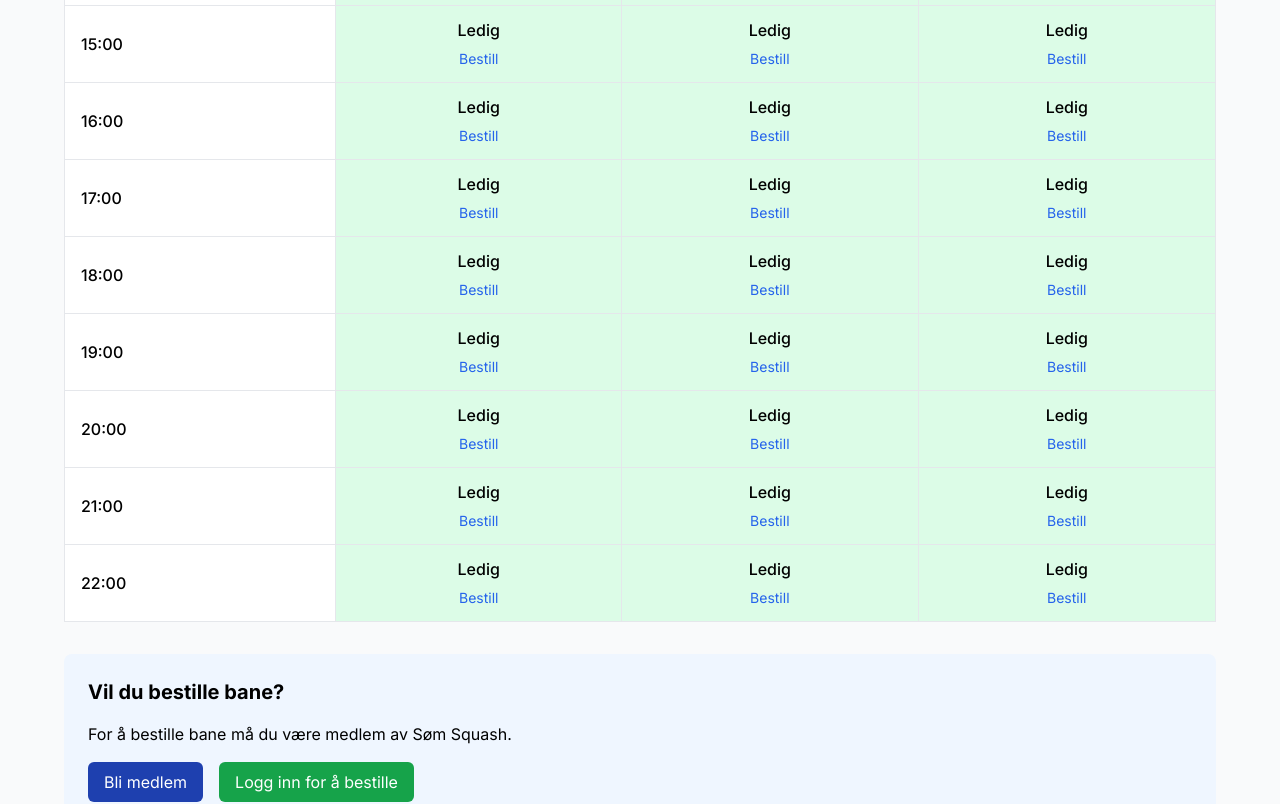
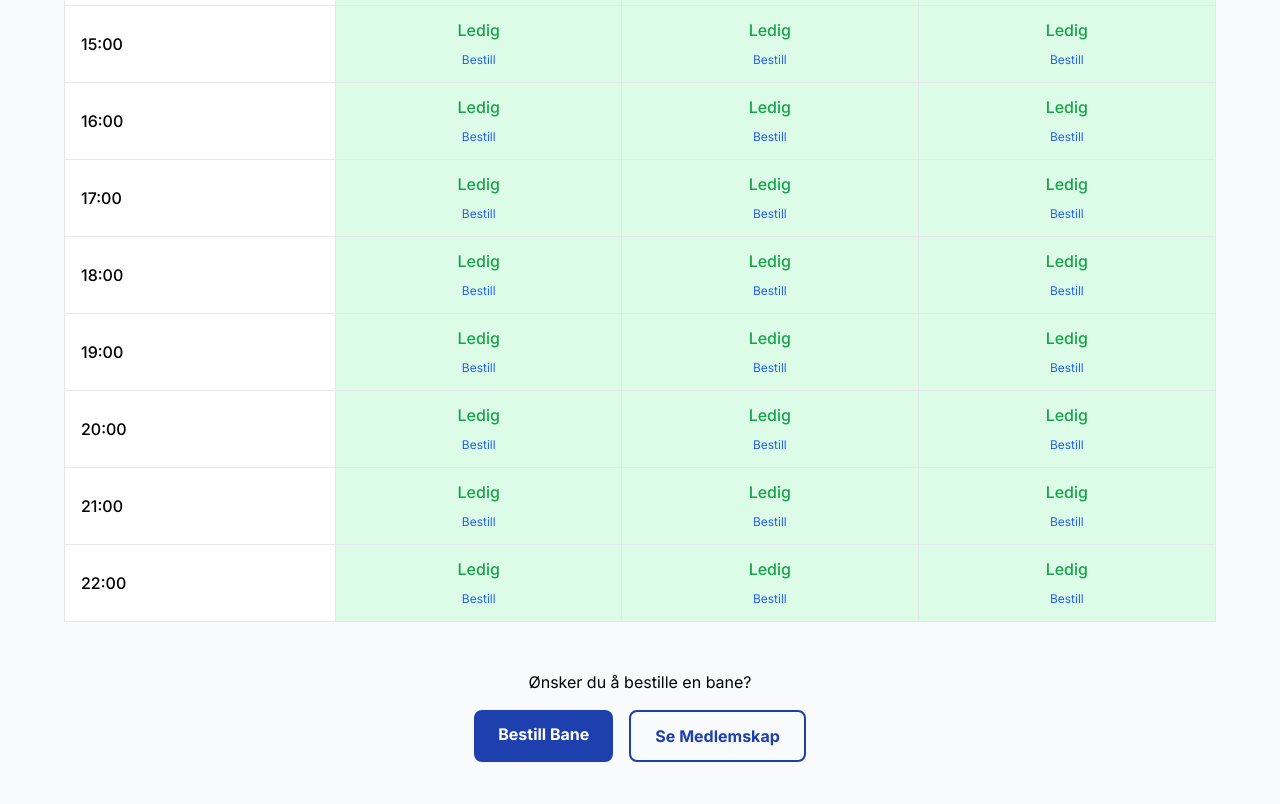
Before and after one commit to Ibenshniben/squash-nettside, a Next.js app: page /availability in a window 1280 px wide. Shown: the part 940-1744 px from the top of the page. Built offline with nearby package versions, Linux system fonts and the light colour scheme.

Commit message:
baneoversikt lagt til

```diff
--- a/app/availability/page.tsx
+++ b/app/availability/page.tsx
@@ -3,18 +3,17 @@
 import { useState, useEffect } from 'react'
 import Link from 'next/link'
 
-// Mock data for court bookings - in a real app, this would come from your backend
+// Mock booking data for demonstration
 const mockBookings = [
-  { id: 1, court: '1', date: '2024-07-15', startTime: '08:00', endTime: '09:00', memberName: 'Ole Hansen' },
-  { id: 2, court: '2', date: '2024-07-15', startTime: '10:00', endTime: '11:00', memberName: 'Kari Olsen' },
-  { id: 3, court: '3', date: '2024-07-15', startTime: '16:00', endTime: '17:00', memberName: 'Erik Johansen' },
-  { id: 4, court: '1', date: '2024-07-16', startTime: '18:00', endTime: '19:00', memberName: 'Lisa Pedersen' },
+  { id: 1, court: '1', date: '2024-06-01', startTime: '10:00', endTime: '11:00', name: 'Ole Hansen' },
+  { id: 2, court: '2', date: '2024-06-01', startTime: '14:00', endTime: '15:00', name: 'Kari Olsen' },
+  { id: 3, court: '3', date: '2024-06-01', startTime: '18:00', endTime: '19:00', name: 'Erik Johansen' },
+  { id: 4, court: '1', date: '2024-06-02', startTime: '09:00', endTime: '10:00', name: 'Lisa Pedersen' },
 ]
 
 export default function Availability() {
   const [selectedDate, setSelectedDate] = useState('')
   const [bookings, setBookings] = useState(mockBookings)
-  const [isLoggedIn, setIsLoggedIn] = useState(false)
 
   // Set today's date as default
   useEffect(() => {
@@ -96,24 +95,20 @@ export default function Availability() {
                   <td className="py-3 px-4 border-r font-medium">{time}</td>
                   {['1', '2', '3'].map((court) => {
                     const booked = isBooked(court, time)
-                    const bookingDetails = getBookingDetails(court, time)
-
                     return (
                       <td
                         key={`${court}-${time}`}
                         className={`py-3 px-4 border-r text-center ${booked ? 'bg-red-100' : 'bg-green-100'}`}
                       >
                         {booked ? (
-                          <div>
-                            <span className="font-medium">Opptatt</span>
-                          </div>
+                          <span className="text-red-600 font-medium">Opptatt</span>
                         ) : (
                           <div>
-                            <span className="font-medium">Ledig</span>
+                            <span className="text-green-600 font-medium">Ledig</span>
                             <div className="mt-1">
                               <Link
                                 href="/booking"
-                                className="text-sm text-blue-600 hover:underline"
+                                className="text-xs text-blue-600 hover:underline"
                               >
                                 Bestill
                               </Link>
@@ -130,21 +125,14 @@ export default function Availability() {
         </div>
       </div>
 
-      <div className="max-w-6xl mx-auto bg-blue-50 p-6 rounded-lg">
-        <h2 className="text-xl font-bold mb-4">Vil du bestille bane?</h2>
-        <p className="mb-4">For å bestille bane må du være medlem av Søm Squash.</p>
-        <div className="flex gap-4">
-          <Link
-            href="/membership"
-            className="bg-blue-800 text-white px-4 py-2 rounded-md hover:bg-blue-700 transition"
-          >
-            Bli medlem
+      <div className="max-w-6xl mx-auto mt-12 text-center">
+        <p className="mb-4">Ønsker du å bestille en bane?</p>
+        <div className="flex flex-col sm:flex-row justify-center gap-4">
+          <Link href="/booking" className="bg-blue-800 text-white px-6 py-3 rounded-lg font-bold hover:bg-blue-700 transition">
+            Bestill Bane
           </Link>
-          <Link
-            href="/booking"
-            className="bg-green-600 text-white px-4 py-2 rounded-md hover:bg-green-700 transition"
-          >
-            Logg inn for å bestille
+          <Link href="/membership" className="bg-transparent border-2 border-blue-800 text-blue-800 px-6 py-3 rounded-lg font-bold hover:bg-blue-50 transition">
+            Se Medlemskap
           </Link>
         </div>
       </div>
--- a/components/Navbar.tsx
+++ b/components/Navbar.tsx
@@ -29,6 +29,9 @@ export default function Navbar() {
               </Link>
               <Link href="/about" className="inline-flex items-center px-1 pt-1 border-b-2 border-transparent text-sm font-medium text-gray-500 hover:text-gray-700 hover:border-gray-300">
                 Om Oss
+              </Link>
+              <Link href="/availability" className="inline-flex items-center px-1 pt-1 border-b-2 border-transparent text-sm font-medium text-gray-500 hover:text-gray-700 hover:border-gray-300">
+                Baneoversikt
               </Link>
               <Link href="/membership" className="inline-flex items-center px-1 pt-1 border-b-2 border-transparent text-sm font-medium text-gray-500 hover:text-gray-700 hover:border-gray-300">
                 Medlemskap
@@ -77,6 +80,9 @@ export default function Navbar() {
             <Link href="/about" className="block pl-3 pr-4 py-2 border-l-4 border-transparent text-base font-medium text-gray-600 hover:bg-gray-50 hover:border-gray-300 hover:text-gray-800">
               Om Oss
             </Link>
+            <Link href="/availability" className="block pl-3 pr-4 py-2 border-l-4 border-transparent text-base font-medium text-gray-600 hover:bg-gray-50 hover:border-gray-300 hover:text-gray-800">
+              Baneoversikt
+            </Link>
             <Link href="/membership" className="block pl-3 pr-4 py-2 border-l-4 border-transparent text-base font-medium text-gray-600 hover:bg-gray-50 hover:border-gray-300 hover:text-gray-800">
               Medlemskap
             </Link>
```
